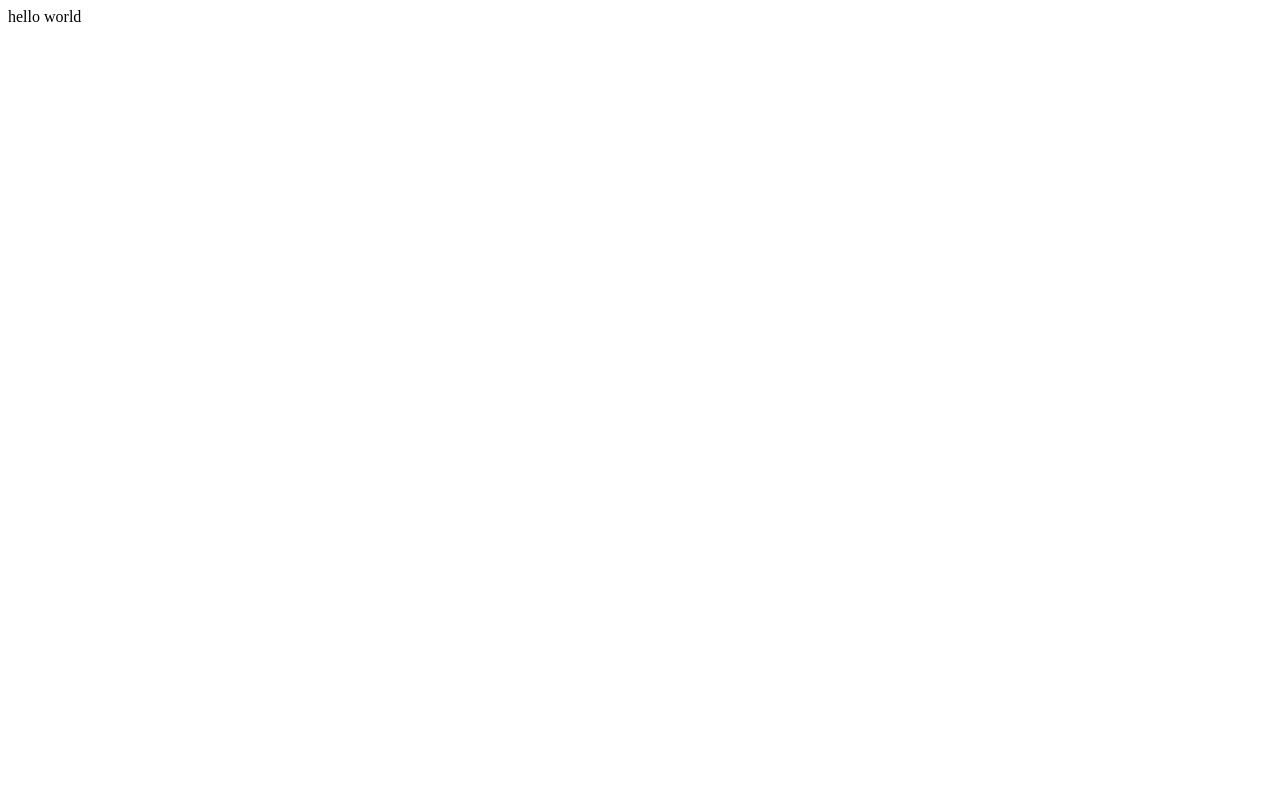
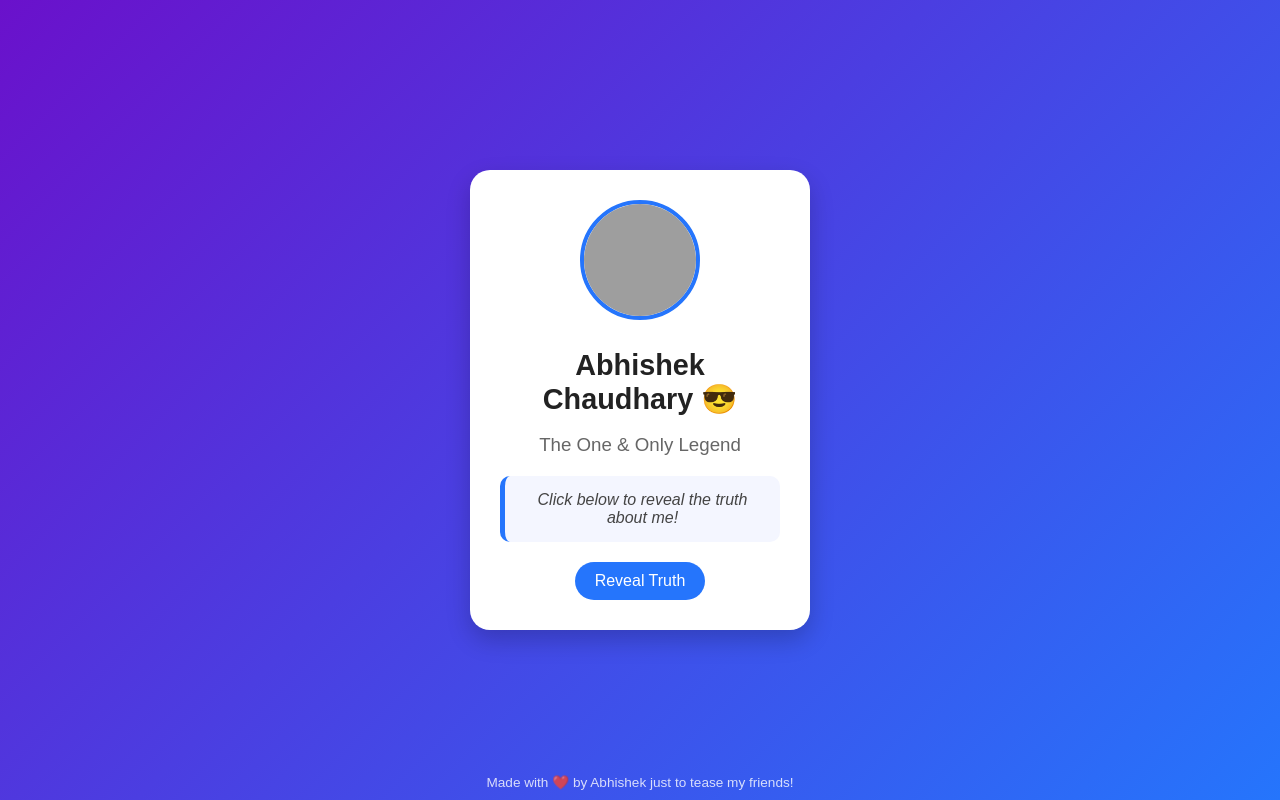
Before and after one commit to Abhishektharu/website-, a plain HTML site: page index.html in a window 1280 px wide. Drawn offline with Linux system fonts and the light colour scheme; grey boxes are pictures that could not be loaded.

Commit message:
Revamp index.html with new design and functionality
Added a styled card layout with a quote reveal feature.

```diff
--- a/index.html
+++ b/index.html
@@ -1,8 +1,141 @@
-<html>
-     <head>
+<!DOCTYPE html>
+<html lang="en">
+<head>
+  <meta charset="UTF-8" />
+  <meta name="viewport" content="width=device-width, initial-scale=1.0" />
+  <title>Abhishek — The Legend 😎</title>
+  <style>
+    * {
+      box-sizing: border-box;
+    }
 
-     </head>
-     <body>
-          <p>hello world </p>
-     </body>
+    body {
+      margin: 0;
+      height: 100vh;
+      background: linear-gradient(135deg, #6a11cb, #2575fc);
+      display: flex;
+      justify-content: center;
+      align-items: center;
+      font-family: 'Poppins', sans-serif;
+      color: #333;
+    }
+
+    .card {
+      background: #fff;
+      border-radius: 20px;
+      box-shadow: 0 10px 25px rgba(0, 0, 0, 0.2);
+      width: 340px;
+      padding: 30px;
+      text-align: center;
+      position: relative;
+      animation: slideIn 1s ease-in-out;
+    }
+
+    .card img {
+      width: 120px;
+      height: 120px;
+      border-radius: 50%;
+      object-fit: cover;
+      border: 4px solid #2575fc;
+      margin-bottom: 15px;
+    }
+
+    .card h1 {
+      font-size: 1.8rem;
+      margin: 10px 0 5px 0;
+      color: #222;
+    }
+
+    .card h3 {
+      color: #666;
+      margin-bottom: 20px;
+      font-weight: 500;
+    }
+
+    .quote-box {
+      background: #f4f6ff;
+      border-left: 5px solid #2575fc;
+      padding: 15px;
+      border-radius: 10px;
+      margin-bottom: 20px;
+      font-style: italic;
+      font-size: 1rem;
+      color: #444;
+      min-height: 60px;
+      transition: all 0.3s ease;
+    }
+
+    button {
+      background: #2575fc;
+      color: #fff;
+      border: none;
+      padding: 10px 20px;
+      border-radius: 25px;
+      font-size: 1rem;
+      cursor: pointer;
+      transition: 0.3s ease;
+    }
+
+    button:hover {
+      background: #6a11cb;
+      transform: scale(1.05);
+    }
+
+    footer {
+      position: absolute;
+      bottom: 10px;
+      font-size: 0.85rem;
+      color: #fff;
+      text-align: center;
+      width: 100%;
+      opacity: 0.8;
+    }
+
+    @keyframes slideIn {
+      from {
+        transform: translateY(50px);
+        opacity: 0;
+      }
+      to {
+        transform: translateY(0);
+        opacity: 1;
+      }
+    }
+  </style>
+</head>
+<body>
+
+  <div class="card">
+    <img src="https://i.imgur.com/8Km9tLL.jpg" alt="Abhishek">
+    <h1>Abhishek Chaudhary 😎</h1>
+    <h3>The One & Only Legend</h3>
+
+    <div class="quote-box" id="quote">Click below to reveal the truth about me!</div>
+
+    <button onclick="showQuote()">Reveal Truth</button>
+  </div>
+
+  <footer>Made with ❤️ by Abhishek just to tease my friends!</footer>
+
+  <script>
+    const quotes = [
+      "Abhishek doesn’t need Google — Google needs Abhishek!",
+      "Some say perfection doesn’t exist… until they met Abhishek 😏",
+      "99% charm, 1% WiFi connection — that's Abhishek math!",
+      "Warning: Being friends with Abhishek causes endless laughter!",
+      "Abhishek’s brain runs faster than your internet!",
+      "Cooler than your playlist, sharper than your selfie angle.",
+      "Abhishek doesn’t make mistakes — he creates new versions!",
+      "Legend says Abhishek once debugged a bug just by looking at it 😎",
+      "Brains, looks, and humor — triple combo = Abhishek!",
+      "Keep calm and let Abhishek handle it 💪"
+    ];
+
+    function showQuote() {
+      const randomIndex = Math.floor(Math.random() * quotes.length);
+      document.getElementById('quote').textContent = quotes[randomIndex];
+    }
+  </script>
+
+</body>
 </html>
```
